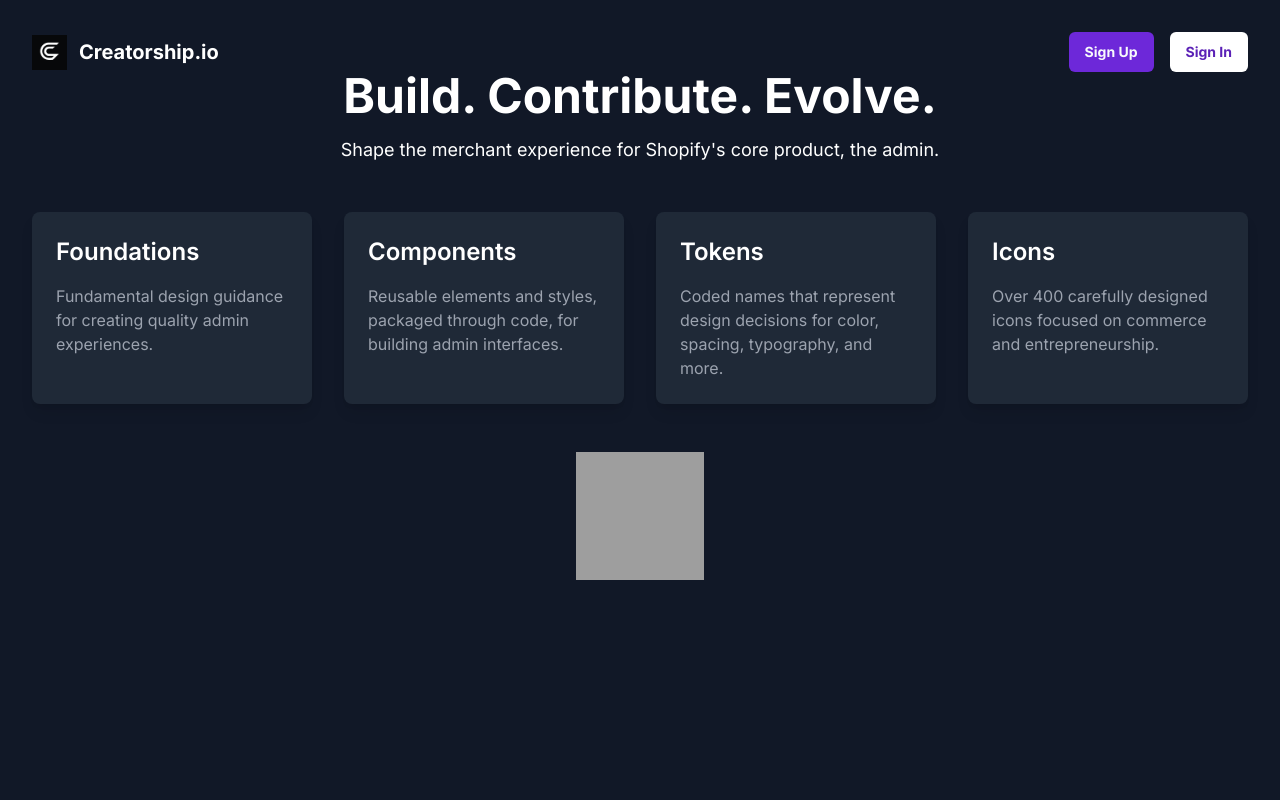
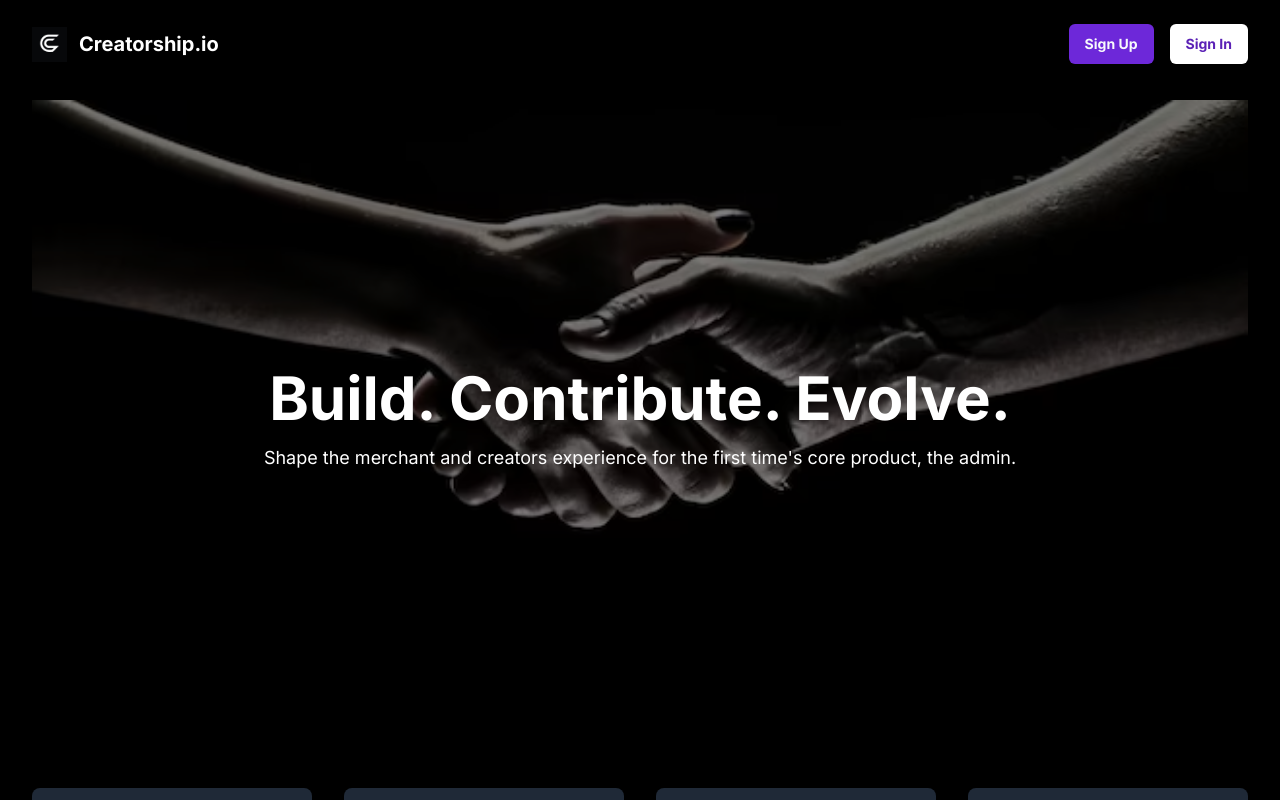
Before and after one commit to OmBharti999/creatorship, a Next.js app: page / in a window 1280 px wide. Shown: the top 800 px of the page. Built offline with nearby package versions, Linux system fonts and the light colour scheme; no server answers; grey boxes are pictures that could not be loaded.

Commit message:
add hero banner

```diff
--- a/components/HomeDisplay.tsx
+++ b/components/HomeDisplay.tsx
@@ -6,7 +6,7 @@ import Link from "next/link";
 
 export const HomeDisplay = () => {
   return (
-    <div className="bg-gray-900 text-white min-h-screen p-8">
+    <div className="bg-[#000000] text-white min-h-screen p-8 pt-6">
       {/* nav */}
       <nav className="flex gap-3 text-xl font-bold items-center justify-between">
         <LogoWithName />
@@ -19,19 +19,32 @@ export const HomeDisplay = () => {
           </Button>
           <Button
             asChild
-            className="bg-white text-violet-800 hover:bg-violet-100 hover:text-violet-900 transition-all font-bold"
+            className="bg-white text-violet-800 hover:bg-violet-100 hover:text-violet-900 transition-all font-bold max-[450px]:hidden"
           >
             <Link href="/sign-in">Sign In</Link>
           </Button>
         </div>
       </nav>
       {/* Hero section */}
-      <section className="text-center">
-        <h1 className="text-5xl font-bold mb-4">Build. Contribute. Evolve.</h1>
-        <p className="text-lg">
-          Shape the merchant experience for Shopify&apos;s core product, the
-          admin.
-        </p>
+      <section className="mt-9 flex min-h-[60vh] xl:min-h-[80vh] mx-auto bg-hero-pattern bg-cover bg-no-repeat ">
+        <div className="bg-black bg-opacity-50 w-full flex justify-center flex-col items-center">
+          <h1 className="text-5xl xl:text-6xl font-bold mb-4">
+            Build. Contribute. Evolve.
+          </h1>
+          <p className="text-lg">
+            Shape the merchant and creators experience for the first time&apos;s core product, the
+            admin.
+          </p>
+        </div>
+        {/* <div className="">
+          <Image
+            src="/hero-img.avif"
+            alt="hero image"
+            width={400}
+            height={400}
+            className=" "
+          />
+        </div> */}
       </section>
 
       {/* Content Sections */}
--- a/tailwind.config.ts
+++ b/tailwind.config.ts
@@ -1,13 +1,13 @@
-import type { Config } from "tailwindcss"
+import type { Config } from "tailwindcss";
 
 const config = {
   darkMode: ["class"],
   content: [
-    './pages/**/*.{ts,tsx}',
-    './components/**/*.{ts,tsx}',
-    './app/**/*.{ts,tsx}',
-    './src/**/*.{ts,tsx}',
-	],
+    "./pages/**/*.{ts,tsx}",
+    "./components/**/*.{ts,tsx}",
+    "./app/**/*.{ts,tsx}",
+    "./src/**/*.{ts,tsx}",
+  ],
   prefix: "",
   theme: {
     container: {
@@ -18,6 +18,9 @@ const config = {
       },
     },
     extend: {
+      backgroundImage: {
+        "hero-pattern": "url('/hero-img.avif')",
+      },
       colors: {
         border: "hsl(var(--border))",
         input: "hsl(var(--input))",
@@ -75,6 +78,6 @@ const config = {
     },
   },
   plugins: [require("tailwindcss-animate")],
-} satisfies Config
+} satisfies Config;
 
-export default config
+export default config;
```
Also changed, not shown: public/hero-img.avif (added).
